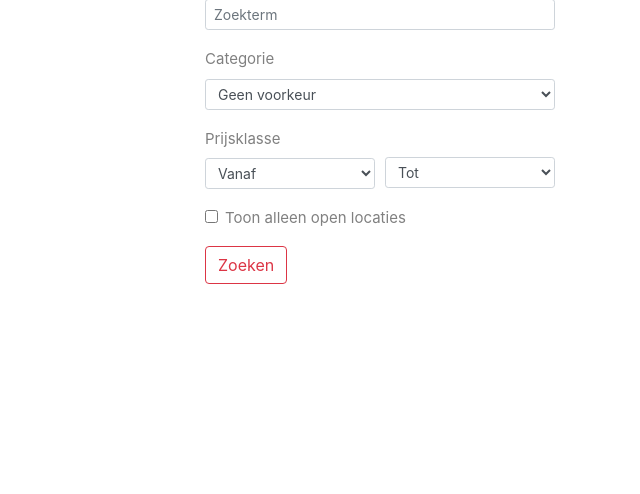
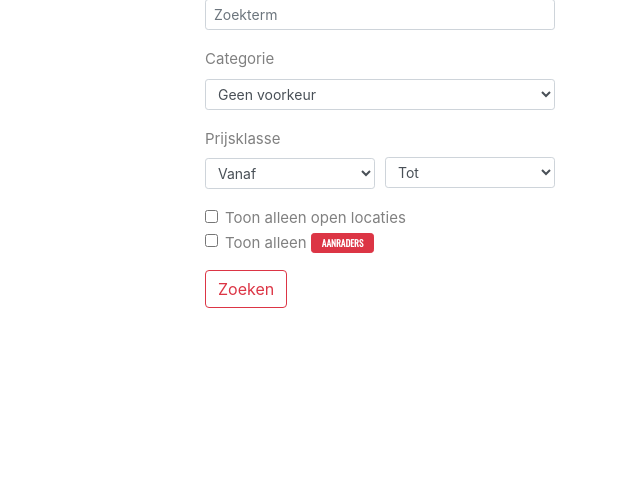
Before and after one commit to MYKingma/personalsite, a Flask app: page /stadsgids/zoeken in a window 1280 px wide. Shown: the part 99-593 px from the top of the page, without its empty margins (640-1280 px from the left). Run offline with Flask 2, Linux system fonts and the light colour scheme; parts of the project's set-up code (start-up, migrations or seed data) failed here and were passed over; some libraries are stand-ins or nearby versions.

Commit message:
Added filter recommendation advanced search

```diff
--- a/application.py
+++ b/application.py
@@ -683,58 +683,59 @@ def search():
     type = request.form.get('type')
     opennow = request.form.get('opennow')
     keyword = request.form.get('query')
+    recommended = request.form.get('recommended')
+    if not recommended:
+        # set params for request
+        params = {"key": GOOGLE_API_KEY, "keyword": keyword, "location": "52.348460,4.885954", "radius": "10000"}
 
-    # set params for request
-    params = {"key": GOOGLE_API_KEY, "keyword": keyword, "location": "52.348460,4.885954", "radius": "10000"}
+        # add params for filters
+        if opennow:
+            params["opennow"] = ""
+        if minprice != 0 or maxprice != 4:
+            params["minprice"] = request.form.get('minprice')
+            params["maxprice"] = request.form.get('maxprice')
+        if type:
+            params["type"] = type
 
-    # add params for filters
-    if opennow:
-        params["opennow"] = ""
-    if minprice != 0 or maxprice != 4:
-        params["minprice"] = request.form.get('minprice')
-        params["maxprice"] = request.form.get('maxprice')
-    if type:
-        params["type"] = type
+        # google places nearby search api request
+        res = requests.get("https://maps.googleapis.com/maps/api/place/nearbysearch/json", params=params)
+        data = res.json()
 
-    # google places nearby search api request
-    res = requests.get("https://maps.googleapis.com/maps/api/place/nearbysearch/json", params=params)
-    data = res.json()
+        for result in data["results"]:
+            # check if place in amsterdam and filter for types and adult content
+            if "Amsterdam" in result["vicinity"].replace(',', '').split() and any(item in API_TYPES for item in result["types"]) and not any(item in RESULT_FILTER for item in result["name"].lower().split()):
 
-    for result in data["results"]:
-        # check if place in amsterdam and filter for types and adult content
-        if "Amsterdam" in result["vicinity"].replace(',', '').split() and any(item in API_TYPES for item in result["types"]) and not any(item in RESULT_FILTER for item in result["name"].lower().split()):
+                # set result variables
+                result["formatted_address"] = result["vicinity"].split(", ")
+                if "photos" in result:
 
-            # set result variables
-            result["formatted_address"] = result["vicinity"].split(", ")
-            if "photos" in result:
+                    # google places photo api request for thumbnail
+                    photo = requests.get("https://maps.googleapis.com/maps/api/place/photo", params={"key": GOOGLE_API_KEY, "maxwidth": "250", "photoreference": result["photos"][0]["photo_reference"]})
+                    if photo.status_code == 200:
+                        result["photos"] = photo.url
+                    else:
+                        result["photos"] = None
 
-                # google places photo api request for thumbnail
-                photo = requests.get("https://maps.googleapis.com/maps/api/place/photo", params={"key": GOOGLE_API_KEY, "maxwidth": "250", "photoreference": result["photos"][0]["photo_reference"]})
-                if photo.status_code == 200:
-                    result["photos"] = photo.url
-                else:
-                    result["photos"] = None
+                # set result variables
+                if "opening_hours" in result:
+                    if "open_now" in result["opening_hours"]:
+                        if result["opening_hours"]["open_now"] == True:
+                            result["opening_hours"] = "Nu open"
+                        elif result["opening_hours"]["open_now"] == False:
+                            result["opening_hours"] = "Gesloten"
+                    else:
+                        result["opening_hours"] = ""
+                if "price_level" in result:
+                    result["price_level"] = result["price_level"] * "€"
+                results.append(result)
 
-            # set result variables
-            if "opening_hours" in result:
-                if "open_now" in result["opening_hours"]:
-                    if result["opening_hours"]["open_now"] == True:
-                        result["opening_hours"] = "Nu open"
-                    elif result["opening_hours"]["open_now"] == False:
-                        result["opening_hours"] = "Gesloten"
-                else:
-                    result["opening_hours"] = ""
-            if "price_level" in result:
-                result["price_level"] = result["price_level"] * "€"
-            results.append(result)
-
-    # check if recommendation should be visible
-    for result in results:
-        recommendation = Recommendation.query.filter_by(place_id=result["place_id"]).first()
-        if recommendation:
-            if recommendation.visible:
-                result["recommended"] = True
-    return render_template("search.html", search=True, results=results, types=TYPES_DICT)
+        # check if recommendation should be visible
+        for result in results:
+            recommendation = Recommendation.query.filter_by(place_id=result["place_id"]).first()
+            if recommendation:
+                if recommendation.visible:
+                    result["recommended"] = True
+        return render_template("search.html", search=True, results=results, types=TYPES_DICT)
 
 @app.route('/stadsgids/weekend')
 @login_required
--- a/static/styles/stylesguide.css
+++ b/static/styles/stylesguide.css
@@ -280,6 +280,13 @@ h2 {
   /* no underline */
 }
 
+#checklabel {
+  font-size: 7pt;
+  font-family: "Oswald", sans-serif;
+  font-weight: bold;
+  padding: 2px 10px 2px 10px;
+}
+
 .media {
   padding: 10px;
   background: #FBF7F8;
--- a/static/styles/stylesguide.scss
+++ b/static/styles/stylesguide.scss
@@ -275,7 +275,12 @@ h2 {
 	color: inherit; /* blue colors for links too */
 	text-decoration: inherit; /* no underline */
 }
-
+#checklabel {
+	font-size: 7pt;
+	font-family: 'Oswald', sans-serif;
+	font-weight: bold;
+	padding: 2px 10px 2px 10px;
+}
 .media {
 	padding: 10px;
 	background: #FBF7F8;
--- a/templates/location.html
+++ b/templates/location.html
@@ -108,7 +108,7 @@ Location page
 			<div class="reviewbox">
 				<h3>{{ location.ownreview.user.username }}<span>{{ location.ownreview.date.strftime("%-d %B %Y") }}</span></h3>
 				<p>{{ location.ownreview.review if location.ownreview.review else "Geen toelichting" }}<span id="stars">{{ location.ownreview.stars }}</span></p>
-				<p><a href="{{ url_for('deletereview', name=location.name, place_id=location.place_id) }}">Verwijder</a></p>
+				<button class="btn btn-outline-danger btn-sm">Nuttig ({{ location.ownreview.get_upvote_count() }})</button><span><p><a href="{{ url_for('deletereview', name=location.name, place_id=location.place_id) }}">Verwijder</a></p></span>
 			</div>
 			{% endif %}
 			{% endif %}
--- a/templates/search.html
+++ b/templates/search.html
@@ -96,21 +96,19 @@ Search page layout
 				</div>
 				<div class="form-group">
 					<div class="form-check">
-					  <input class="form-check-input" type="checkbox" value="True" id="opennowinput" name="opennow">
-					  <label class="form-check-label advancedlabel" for="opennowinput">
-					    Toon alleen open locaties
-					  </label>
+						<input class="form-check-input" type="checkbox" value="True" id="opennowinput" name="opennow">
+						<label class="form-check-label advancedlabel" for="opennowinput">Toon alleen open locaties</label>
+					</div>
+					<div class="form-check">
+						<input class="form-check-input" type="checkbox" value="True" id="recommendinput" name="recommended">
+						<label class="form-check-label advancedlabel" for="recommendinput">Toon alleen  <button id="checklabel" class="btn btn-danger btn-sm">AANRADERS</button></label>
 					</div>
 				</div>
 				<input type="hidden" name="form" value="advanced">
 				<button id="spinner" class="btn btn-outline-danger my-2 my-sm-0" type="submit">Zoeken</button>
 				<div id="show" class="spinner-border spinner-border-sm text-danger" role="status" style="display: none">
-				  <span class="sr-only">Loading...</span>
+					<span class="sr-only">Loading...</span>
 				</div>
-
-
-
-
 			</form>
 		</div>
 	</div>
```
Also changed, not shown: 3 other files.
